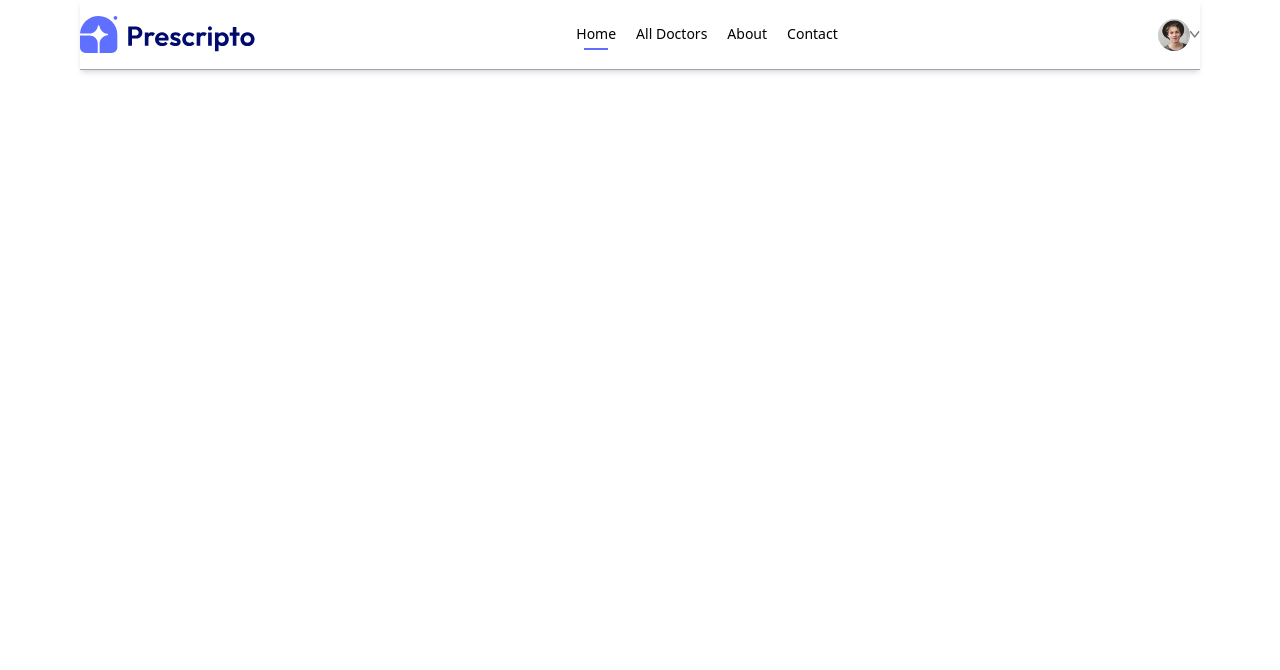
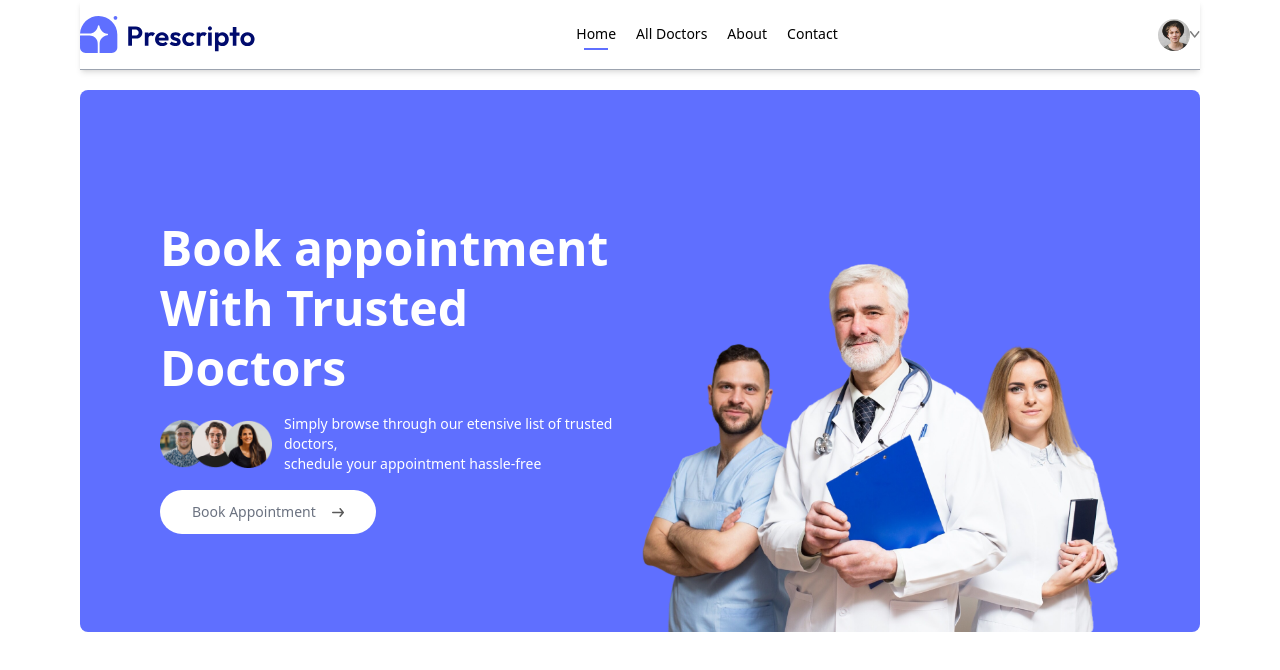
Before and after one commit to Usamasafdar540/doctor-appointment, a React (Vite) app: page / in a window 1280 px wide. Shown: the top 670 px of the page. Built offline with nearby package versions, Linux system fonts and the light colour scheme.

Commit message:
Completed the Header Section

```diff
--- a/src/App.jsx
+++ b/src/App.jsx
@@ -1,28 +1,16 @@
 
 import { Route, Routes } from 'react-router-dom'
-import Home from './pages/home'
-import Doctors from './pages/doctors'
-import About from './pages/about'
-import Login from './pages/login'
-import Contact from './pages/contact'
-import MyProfiile from './pages/myProfile'
-import MyAppointments from './pages/myAppointments'
-import Appointment from './pages/appointment'
+import { allRoutes } from './routes'
 import Navbar from './components/navbar'
 const App = () => {
   return (
     <div className='mx-20 sm:max-[10%]'>
       <Navbar/>
       <Routes>
-        <Route path='/' element={<Home />} />
-        <Route path='/doctors' element={<Doctors />} />
-        <Route path='/doctors/:speciality' element={<Home />} />
-        <Route path='/about' element={<About />} />
-        <Route path='/login' element={<Login />} />
-        <Route path='/contact' element={<Contact />} />
-        <Route path='/myprofile' element={<MyProfiile />} />
-        <Route path='/myappointments' element={<MyAppointments />} />
-        <Route path='/appointment/:docId' element={<Appointment />} />
+        {/* Render all routes from routes.js */}
+        {allRoutes.map((route, index) => (
+          <Route key={index} path={route.path} element={route.element} />
+        ))}
       </Routes>
 
 
--- /dev/null
+++ b/src/components/Header.jsx
@@ -0,0 +1,35 @@
+import { assets } from "../assets/assets_frontend/assets";
+
+const Header = () => {
+  return (
+    <div className="flex flex-col md:flex-row flex-wrap bg-primary rounded-lg px-6 md:px-10 lg:px-20">
+      {/* left side */}
+      <div className="md:w-1/2 flex flex-col justify-center items-start gap-4 py-10 m-auto md:py-[10vw] md:mb-[-30px] ">
+        <p className="text-3xl md:text-4xl lg:text-5xl text-white font-semibold leading-tight md:leading-tight lg:leading-tight">
+          Book appointment <br /> With Trusted Doctors
+        </p>
+        <div className="flex flex-col md:flex-row items-center gap-3 text-white text-sm font-light">
+          <img className="w-28" src={assets.group_profiles} alt="" />
+          <p>
+            Simply browse through our etensive list of trusted doctors, <br className="hidden sm:block" />{" "}
+            schedule your appointment hassle-free{" "}
+          </p>
+        </div>
+        <a href="#speciality" className="flex items-center bg-white gap-4 px-8 py-3 rounded-full text-gray-500 text-sm m-auto md:m-0 hover:scale-105  transition-all duration-300">
+          Book Appointment <img className="w-3" src={assets.arrow_icon} alt="" />
+        </a>
+      </div>
+
+      {/* right Side */}
+      <div className="md:w-1/2 relative">
+        <img
+          className="w-full md:absolute bottom-0 h-auto rounded-lg "
+          src={assets.header_img}
+          alt=""
+        />
+      </div>
+    </div>
+  );
+};
+
+export default Header;
--- /dev/null
+++ b/src/components/SpecialityMenu.jsx
@@ -0,0 +1,10 @@
+
+const SpecialityMenu = () => {
+  return (
+    <div id="speciality">
+
+    </div>
+  )
+}
+
+export default SpecialityMenu
--- a/src/pages/home.jsx
+++ b/src/pages/home.jsx
@@ -1,8 +1,13 @@
+import Header from "../components/Header"
+import SpecialityMenu from "../components/SpecialityMenu"
 
 
 const home = () => {
   return (
-    <div> </div>
+    <div>
+      <Header/>
+      <SpecialityMenu/>
+    </div>
   )
 }
 
--- /dev/null
+++ b/src/routes.jsx
@@ -0,0 +1,49 @@
+
+import Home from './pages/home';
+import Doctors from './pages/doctors';
+import About from './pages/about';
+import Login from './pages/login';
+import Contact from './pages/contact';
+import MyProfile from './pages/myProfile';
+import MyAppointments from './pages/myAppointments';
+import Appointment from './pages/appointment';
+
+// Define all routes (both protected and unprotected)
+export const allRoutes = [
+  {
+    path: '/',
+    element: <Home />
+  },
+  {
+    path: '/doctors',
+    element: <Doctors />
+  },
+  {
+    path: '/doctors/:speciality',
+    element: <Doctors />
+  },
+  {
+    path: '/about',
+    element: <About />
+  },
+  {
+    path: '/login',
+    element: <Login />
+  },
+  {
+    path: '/contact',
+    element: <Contact />
+  },
+  {
+    path: '/myprofile',
+    element: <MyProfile />
+  },
+  {
+    path: '/myappointments',
+    element: <MyAppointments />
+  },
+  {
+    path: '/appointment/:docId',
+    element: <Appointment />
+  },
+];
```
